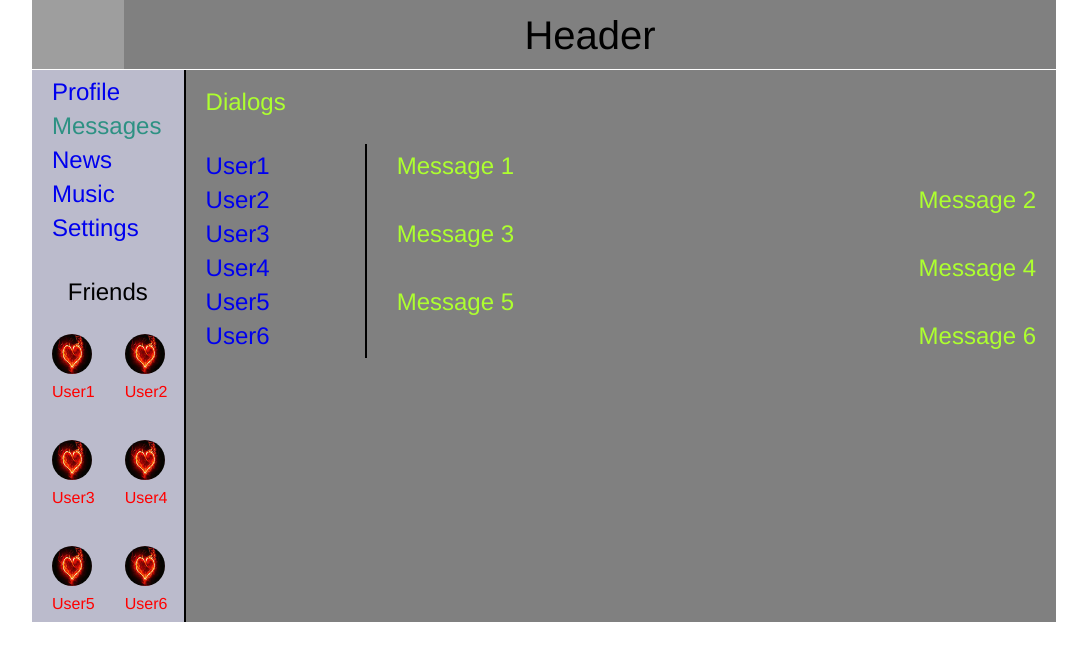
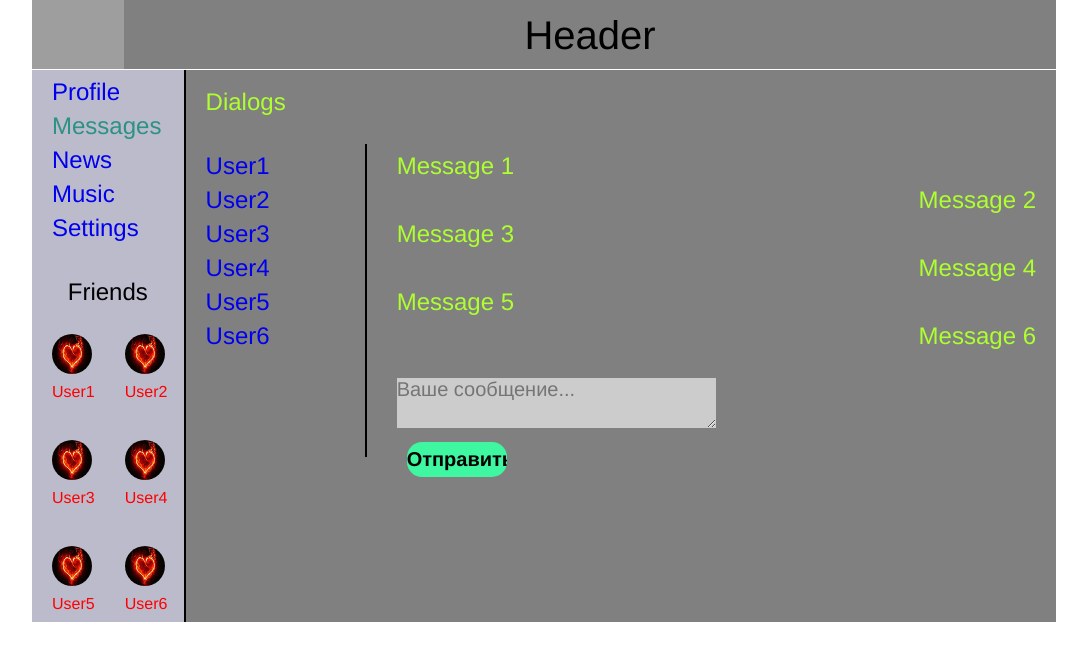
Before and after one commit to nupaT/react2021, a React (Create React App) app: page /Dialogs in a window 1280 px wide. Shown: the top 660 px of the page, without its empty margins (96-1183 px from the left). Built offline with nearby package versions, Linux system fonts and the light colour scheme; grey boxes are pictures that could not be loaded.

Commit message:
add: alert for submit button in dialogs; style for added elements

```diff
--- a/src/components/Content/Dialogs/Dialogs.jsx
+++ b/src/components/Content/Dialogs/Dialogs.jsx
@@ -1,34 +1,37 @@
-import React from 'react';
-import classes from './Dialogs.module.css';
-import Message from './Message/Message';
-import Users from './Users/Users';
-
-
-
+import React from "react";
+import classes from "./Dialogs.module.css";
+import Message from "./Message/Message";
+import Users from "./Users/Users";
 
 const Dialogs = (props) => {
+  let usersElements = props.usersData.map((user) => <Users name={user.name} id={user.id} />);
 
-  let usersElements =
-  props.usersData.map(user => <Users name={user.name} id={user.id} />)
+  let messagesElements = props.messagesData.map((mess) => <Message message={mess.message} />);
 
-  let messagesElements =
-  props.messagesData.map(mess => <Message message={mess.message} />)
+  let messageText = React.createRef();
+
+  let addMessage = () => {
+    let text = messageText.current.value;
+    alert(text);
+  };
 
   return (
     <div className={classes.block}>
-      <div className={classes.title}>
-        Dialogs
-        </div>
+      <div className={classes.title}>Dialogs</div>
       <div className={classes.mainDialogs}>
-        <div className={classes.users}>
-          {usersElements}
-        </div>
+        <div className={classes.users}>{usersElements}</div>
         <div className={classes.messages}>
-          {messagesElements}
+          <div>{messagesElements}</div>
+          <div className={classes.message__add}>
+            <div className={classes.message__textarea}>
+              <textarea className={classes.input} ref={messageText} type="text" placeholder="Ваше сообщение..."></textarea>
+            </div>
+            <input className={classes.submit} onClick={addMessage} type="submit" name="dialogPost" value="Отправить"></input>
+          </div>
         </div>
       </div>
     </div>
-  )
-}
+  );
+};
 
 export default Dialogs;
--- a/src/components/Content/Dialogs/Dialogs.module.css
+++ b/src/components/Content/Dialogs/Dialogs.module.css
@@ -42,3 +42,21 @@
 .message:nth-child(even) {
   text-align: right;
 }
+
+.input {
+  margin: 20px 0 0 0;
+  width: 50%;
+  height: 50px;
+  background-color: #cccccc;
+  font-size: 20px;
+}
+
+.submit {
+  margin: 10px 0 0 10px;
+  width: 100px;
+  height: 35px;
+  background: #3ff6a1;
+  border-radius: 15px;
+  font-size: 20px;
+  font-weight: 700;
+}
```
